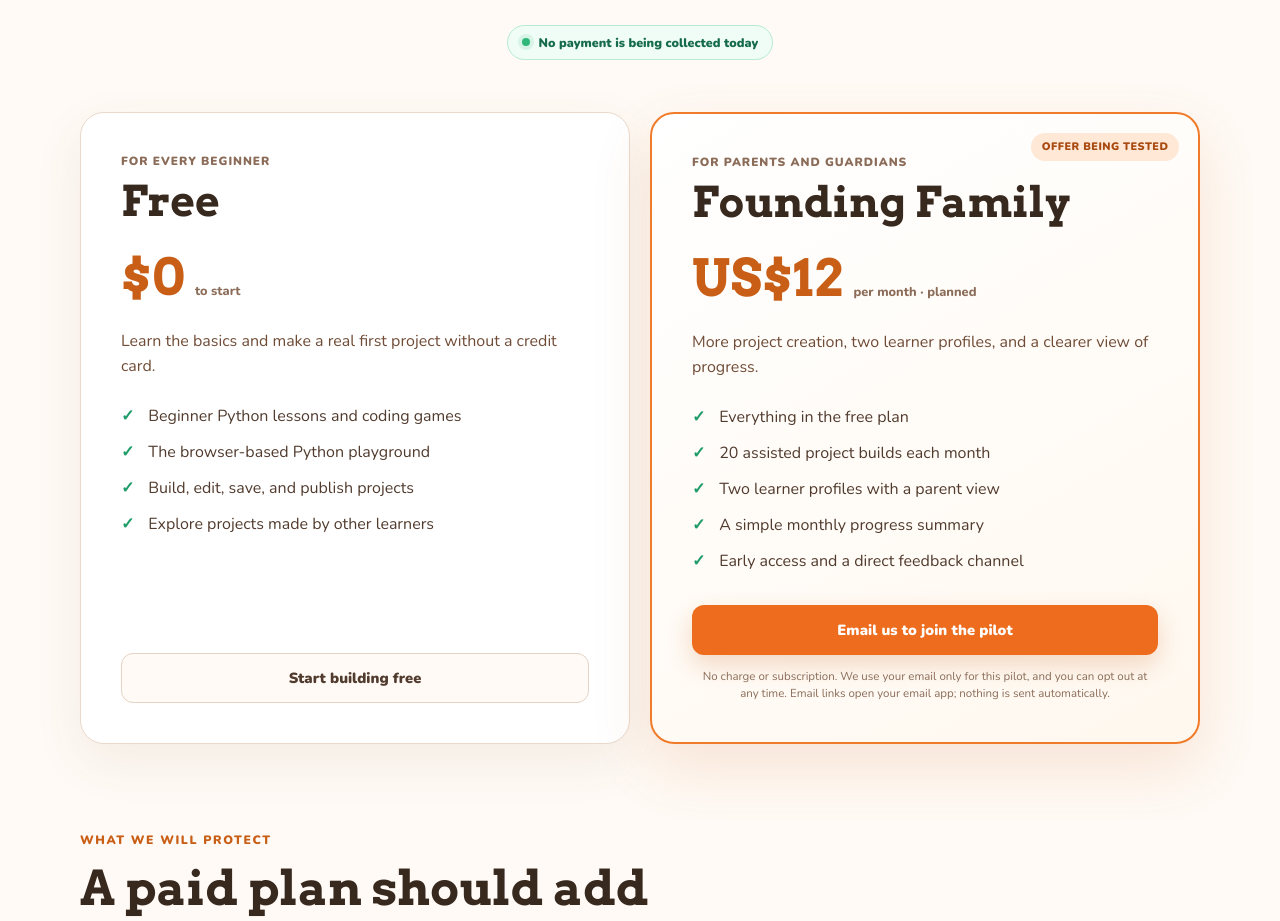
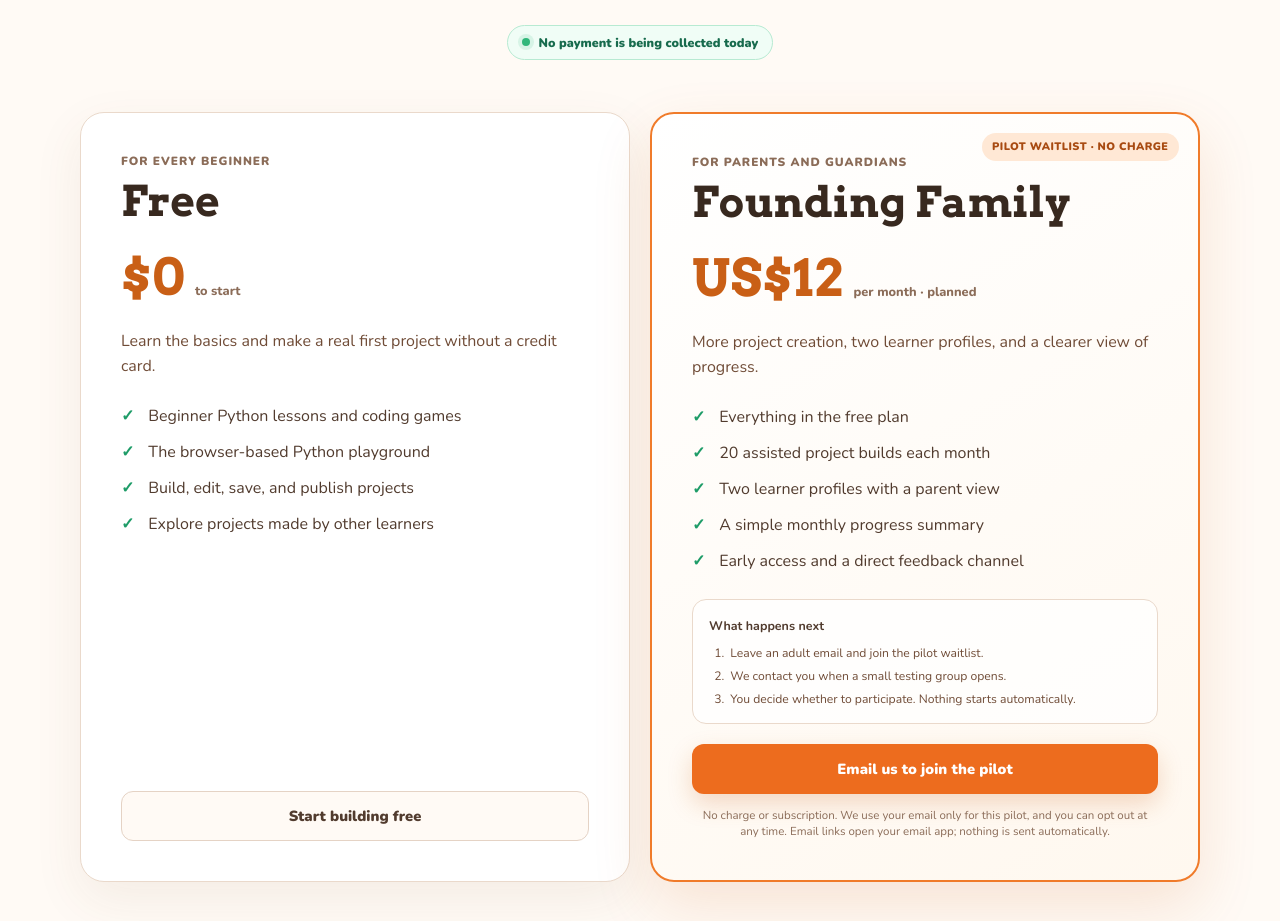
Before and after one commit to alqudah1/CodeIt, a React (Create React App) app in the folder packages/gamified-elearning/: page /pricing in a window 1280 px wide. Shown: the part 500-1421 px from the top of the page. Built offline with nearby package versions, Linux system fonts and the light colour scheme; no server answers; the HTML template or start-up script is replaced by a standard one.

Commit message:
Clarify and attribute the founding family waitlist

```diff
--- a/packages/gamified-elearning/src/pages/Pricing/Pricing.css
+++ b/packages/gamified-elearning/src/pages/Pricing/Pricing.css
@@ -29,6 +29,18 @@
 .pricing-card li::before { content: '✓'; position: absolute; left: 0; top: 0; color: #1e9c68; font-weight: 1000; }
 .pricing-card small { display: block; margin-top: .8rem; color: #8b6c58; font-size: .72rem; line-height: 1.45; text-align: center; }
 .pricing-card__error { margin: .7rem 0 0; color: #a8382f; font-size: .78rem; font-weight: 800; text-align: center; }
+
+.pricing-next {
+  margin: -.4rem 0 1.25rem;
+  border: 1px solid #ead9cb;
+  border-radius: 14px;
+  background: rgba(255,255,255,.78);
+  padding: .9rem 1rem;
+}
+.pricing-next strong { color: #513b2e; font-size: .78rem; }
+.pricing-next ol { display: grid; gap: .38rem; margin: .55rem 0 0; padding-left: 1.15rem; }
+.pricing-next li { padding-left: .18rem; color: #704c37; font-size: .76rem; line-height: 1.4; }
+.pricing-next li::before { content: none; }
 
 .pricing-waitlist { display: grid; gap: .7rem; margin-top: auto; }
 .pricing-waitlist > label:first-child { color: #513b2e; font-size: .78rem; font-weight: 900; }
--- a/packages/gamified-elearning/src/pages/Pricing/Pricing.js
+++ b/packages/gamified-elearning/src/pages/Pricing/Pricing.js
@@ -6,6 +6,7 @@ import { useSEO } from '../../hooks/useSEO';
 import { trackEvent } from '../../utils/trackEvent';
 import { useAuth } from '../../context/AuthContext';
 import { ENDPOINTS } from '../../config/api';
+import { journeyHeaders } from '../../utils/journey';
 import './Pricing.css';
 
 const FREE_FEATURES = [
@@ -94,6 +95,7 @@ export default function Pricing() {
         method: 'POST',
         headers: {
           'Content-Type': 'application/json',
+          ...journeyHeaders(),
           ...(token ? { Authorization: `Bearer ${token}` } : {}),
         },
         body: JSON.stringify({
@@ -134,12 +136,20 @@ export default function Pricing() {
           </article>
 
           <article className="pricing-card pricing-card--founding">
-            <div className="pricing-card__flag">Offer being tested</div>
+            <div className="pricing-card__flag">Pilot waitlist · no charge</div>
             <p className="pricing-card__eyebrow">For parents and guardians</p>
             <h2>Founding Family</h2>
             <div className="pricing-price"><strong>US$12</strong><span>per month · planned</span></div>
             <p className="pricing-card__summary">More project creation, two learner profiles, and a clearer view of progress.</p>
             <ul>{FOUNDING_FEATURES.map((feature) => <li key={feature}>{feature}</li>)}</ul>
+            <div className="pricing-next" aria-label="What happens after joining the waitlist">
+              <strong>What happens next</strong>
+              <ol>
+                <li>Leave an adult email and join the pilot waitlist.</li>
+                <li>We contact you when a small testing group opens.</li>
+                <li>You decide whether to participate. Nothing starts automatically.</li>
+              </ol>
+            </div>
             {waitlistReady ? (
               <form className="pricing-waitlist" onSubmit={registerInterest}>
                 <label htmlFor="founding-email">Your email for pilot updates</label>
@@ -176,7 +186,7 @@ export default function Pricing() {
                 >
                   {interestStatus === 'saving' && 'Saving…'}
                   {interestStatus === 'saved' && 'Interest saved — thank you'}
-                  {(interestStatus === 'idle' || interestStatus === 'error' || interestStatus === 'parent-required' || interestStatus === 'consent-required') && 'Join the founding family waitlist'}
+                  {(interestStatus === 'idle' || interestStatus === 'error' || interestStatus === 'parent-required' || interestStatus === 'consent-required') && 'Join the pilot waitlist — no charge'}
                 </button>
               </form>
             ) : (
@@ -215,7 +225,7 @@ export default function Pricing() {
           <section className="pricing-thanks" aria-live="polite">
             <div>
               <strong>You are on the founding family waitlist.</strong>
-              <p>We will use the submitted email only to contact you about this pilot.</p>
+              <p>We will use the submitted email only for this pilot. Nothing starts and no billing happens automatically.</p>
             </div>
             <Link to="/builder">Start a free project <span aria-hidden="true">→</span></Link>
           </section>
```
Also changed, not shown: 2 other files (tests, documents, lock files or other folders).
